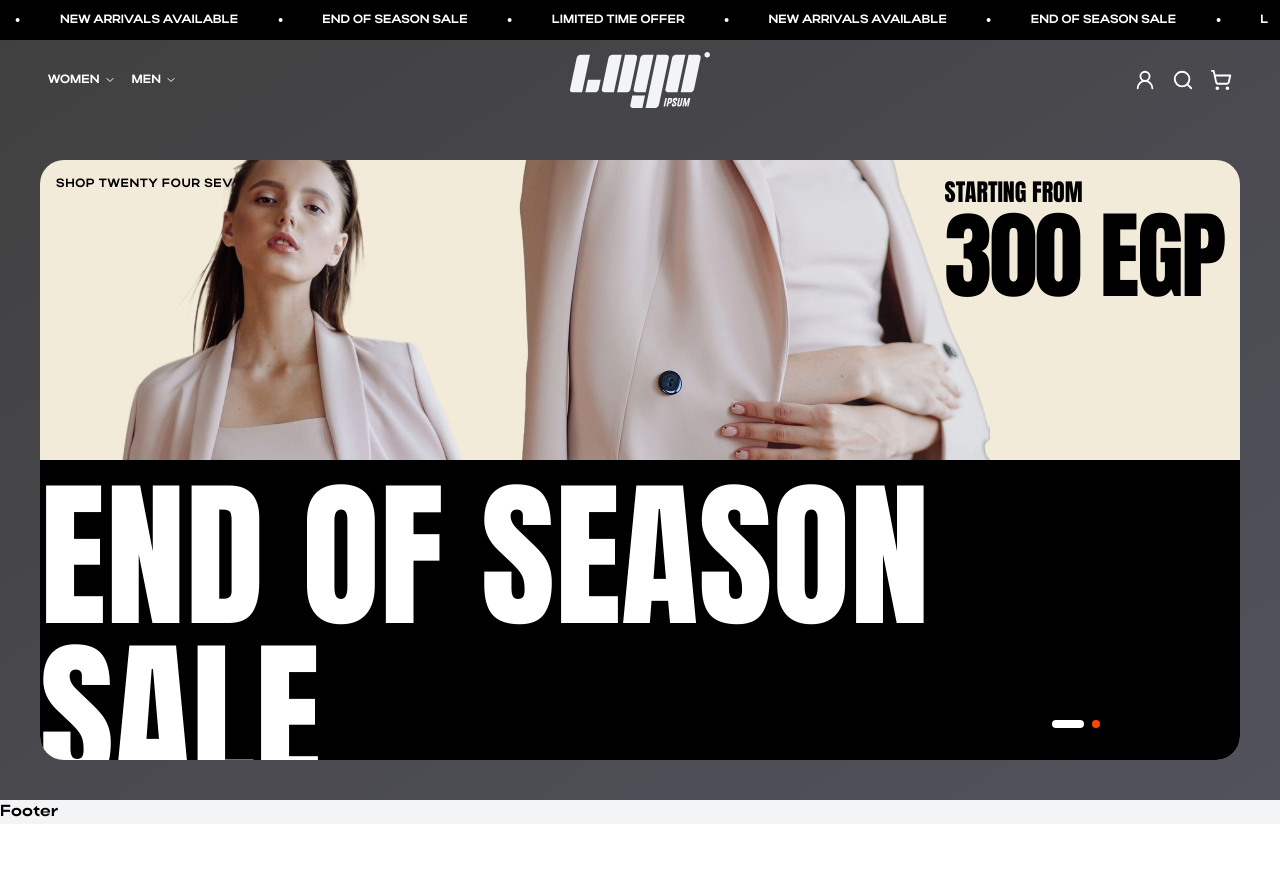
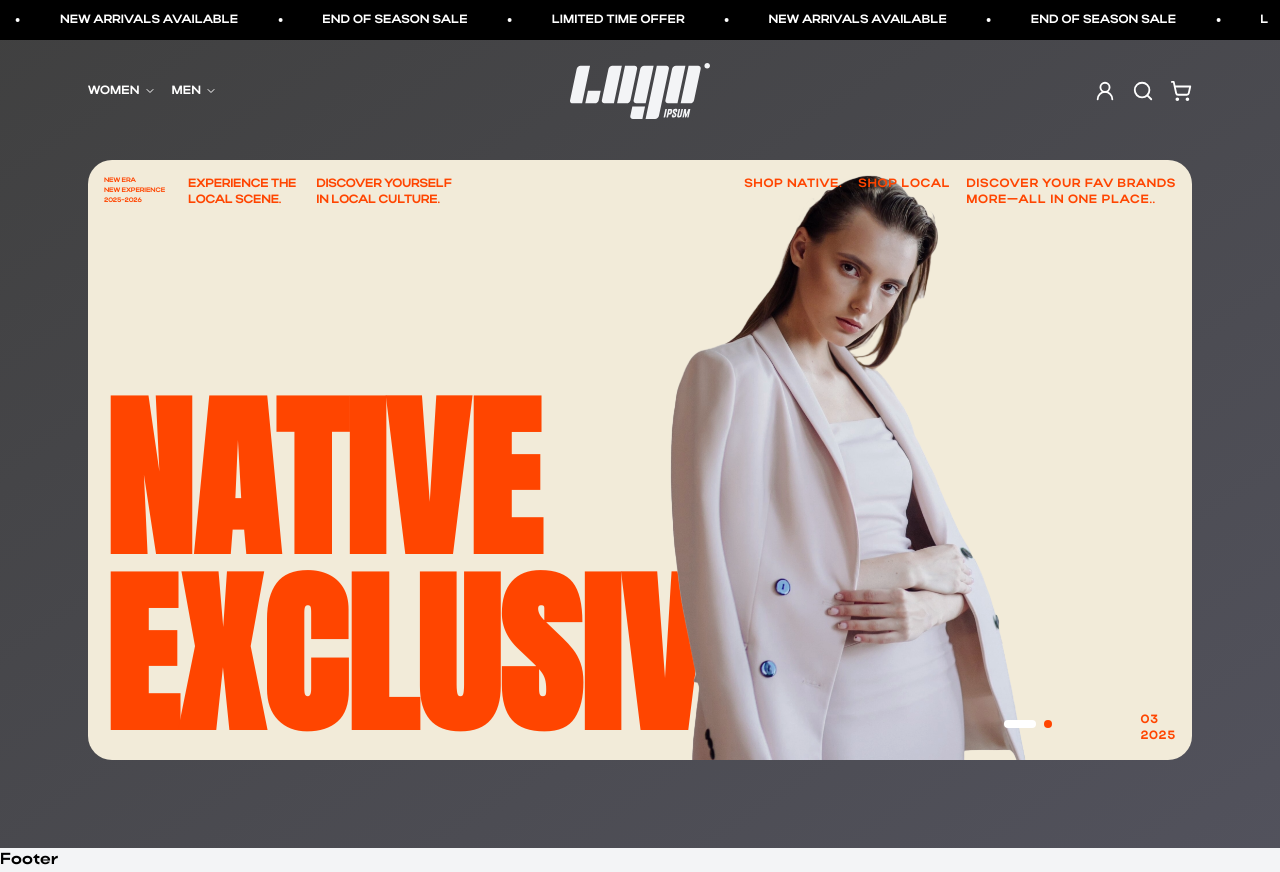
Before and after one commit to Alimedhat000/shopping-cart, a React (Vite) app: page / in a window 1280 px wide. Before the commit the page ends 824 px from the top, so only its background shows below. Built offline with nearby package versions, Linux system fonts and the light colour scheme.

Commit message:
feat: enhance SlideShow functionality with automatic slide transition and adjust layout in HeroBanner and NavBar components

```diff
--- a/src/components/Home/HeroBanner.tsx
+++ b/src/components/Home/HeroBanner.tsx
@@ -2,7 +2,7 @@ import SlideShow from './SlideShow';
 
 export default function HeroBanner() {
   return (
-    <div className="flex w-screen items-center justify-center bg-gradient-to-tl from-zinc-600 to-neutral-700 p-10 pt-40">
+    <div className="flex w-full items-center justify-center bg-gradient-to-tl from-zinc-600 to-neutral-700 p-22 pt-40">
       <SlideShow />
     </div>
   );
--- a/src/components/Home/SlideShow.tsx
+++ b/src/components/Home/SlideShow.tsx
@@ -1,29 +1,50 @@
 import { Link } from 'react-router-dom';
 import { FirstSlideShowCard, SecondSlideShowCard } from './SlideShowCard';
-import { useState } from 'react';
+import { useState, useEffect } from 'react';
+
 export default function SlideShow() {
   const [currentSlide, setCurrentSlide] = useState(0);
 
   const slides = [
+    <Link to={'/'} key="slide2">
+      <FirstSlideShowCard />
+    </Link>,
+
     <Link to={'/'} key="slide1">
       <SecondSlideShowCard />
     </Link>,
-    <Link to={'/'} key="slide2">
-      <FirstSlideShowCard />
-    </Link>,
   ];
+
+  useEffect(() => {
+    const timer = setInterval(() => {
+      setCurrentSlide((prevSlide) =>
+        prevSlide === slides.length - 1 ? 0 : prevSlide + 1
+      );
+    }, 10000); // 10 seconds
+
+    return () => clearInterval(timer);
+  }, [slides.length]);
 
   const handleDotClick = (index: number) => {
     setCurrentSlide(index);
   };
 
   return (
-    <div className="relative w-full">
+    <div className="relative w-full overflow-hidden">
       {/* Slide Content */}
-      {slides[currentSlide]}
+      <div
+        className="flex transition-transform duration-500 ease-in-out"
+        style={{ transform: `translateX(-${currentSlide * 100}%)` }}
+      >
+        {slides.map((slide, index) => (
+          <div key={index} className="w-full flex-shrink-0">
+            {slide}
+          </div>
+        ))}
+      </div>
 
       {/* Custom Dot Navigation */}
-      <div className="absolute right-35 bottom-8 flex items-center space-x-2">
+      <div className="absolute right-35 bottom-8 z-1 flex items-center space-x-2">
         {slides.map((_, index) => (
           <button
             key={index}
--- a/src/components/Home/SlideShowCard.tsx
+++ b/src/components/Home/SlideShowCard.tsx
@@ -2,7 +2,7 @@ import ModelImage from '../../assets/model-banner-1.png';
 
 export const FirstSlideShowCard = () => {
   return (
-    <div className="relative mx-auto flex min-h-[600px] w-full max-w-7xl overflow-hidden rounded-3xl bg-[#f2ebd9] text-[#FF4500]">
+    <div className="relative flex min-h-[600px] w-full overflow-hidden rounded-3xl bg-[#f2ebd9] text-[#FF4500]">
       <div className="absolute top-4 right-4 left-4 flex justify-between text-[6.5px] uppercase">
         <div className="tracking-tight">
           <div className="flex flex-col">
@@ -69,7 +69,7 @@ import ModelDetailImage from '../../assets/model-banner-2-closeup.png'; // Adjus
 
 export const SecondSlideShowCard = () => {
   return (
-    <div className="relative mx-auto flex min-h-[600px] w-full max-w-7xl overflow-hidden rounded-3xl bg-[#f2ebd9]">
+    <div className="relative flex min-h-[600px] w-full overflow-hidden rounded-3xl bg-[#f2ebd9]">
       {/* Top Section */}
       <div className="absolute top-0 right-0 left-0 flex justify-between p-4 text-xs tracking-wider text-black uppercase">
         <div className="flex space-x-4">
--- a/src/components/NavBar.tsx
+++ b/src/components/NavBar.tsx
@@ -40,7 +40,7 @@ export default function NavBar() {
 
   return (
     <div
-      className={`fixed top-0 left-0 w-full transition-transform duration-300 ${
+      className={`fixed top-0 left-0 z-50 w-full transition-transform duration-300 ${
         scrollY > 150 ? '-translate-y-full' : 'translate-y-0'
       }`}
     >
@@ -57,13 +57,14 @@ export default function NavBar() {
 
       {/* Main Navbar */}
       <div
-        className={`relative flex items-center justify-between px-12 py-10 transition-all duration-300`}
+        className={`relative flex items-center justify-between px-22 py-10 transition-all duration-300`}
         style={{
           opacity: scrollY > 150 ? 0 : 1,
+          background: scrollY > 50 ? '#000' : 0,
         }}
       >
         {/* Left side menu */}
-        <div className="absolute left-12">
+        <div className="">
           <DropDownGroup color={'#fff'} />
         </div>
 
@@ -75,7 +76,7 @@ export default function NavBar() {
         </div>
 
         {/* Right side buttons */}
-        <div className="absolute right-12">
+        <div className="">
           <ButtonWithIconGroup {...buttongroup} />
         </div>
       </div>
--- a/src/routes/Home.tsx
+++ b/src/routes/Home.tsx
@@ -4,8 +4,9 @@ import HeroBanner from '../components/Home/HeroBanner';
 function Home() {
   return (
     <>
-      <div className="flex items-center justify-center">
+      <div className="flex flex-col items-center justify-center">
         <HeroBanner />
+
         {/* <AnnouncementBar />
         <ProductSlider />
         <ProductGrid /> */}
```
